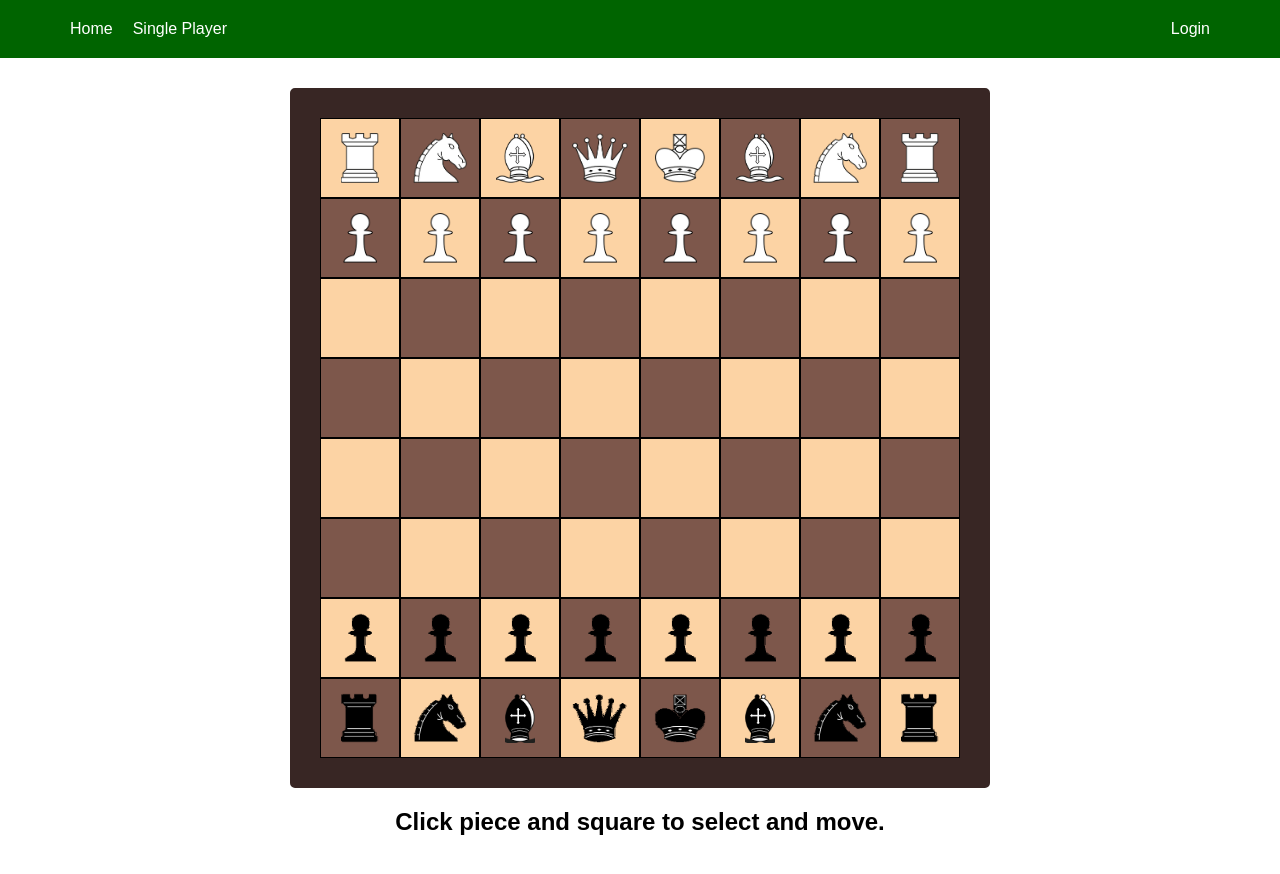
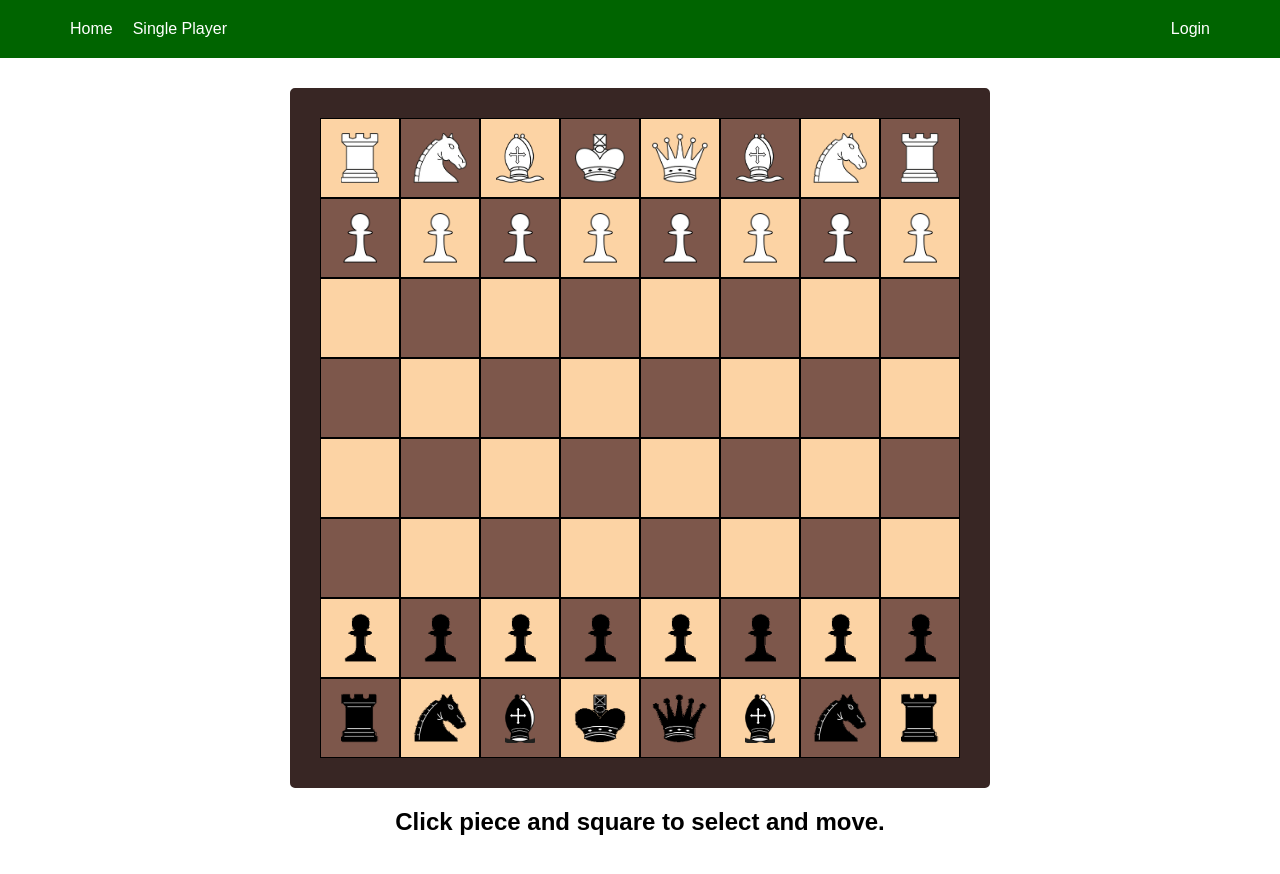
Before and after one commit to sirius829/chess, a React (Create React App) app: page /game in a window 1280 px wide. Shown: the top 874 px of the page. Built offline with nearby package versions, Linux system fonts and the light colour scheme; no server answers.

Commit message:
queen on own color

```diff
--- a/src/components/Game.js
+++ b/src/components/Game.js
@@ -97,8 +97,8 @@ class Game extends Component {
       new Rook('white', 8, 1),
       new Knight('white', 8, 2),
       new Bishop('white', 8, 3),
-      new King('white', 8, 4),
-      new Queen('white', 8, 5),
+      new Queen('white', 8, 4),
+      new King('white', 8, 5),
       new Bishop('white', 8, 6),
       new Knight('white', 8, 7),
       new Rook('white', 8, 8),
@@ -113,8 +113,8 @@ class Game extends Component {
       new Rook('black', 1, 1),
       new Knight('black', 1, 2),
       new Bishop('black', 1, 3),
-      new King('black', 1, 4),
-      new Queen('black', 1, 5),
+      new Queen('black', 1, 4),
+      new King('black', 1, 5),
       new Bishop('black', 1, 6),
       new Knight('black', 1, 7),
       new Rook('black', 1, 8),
```
